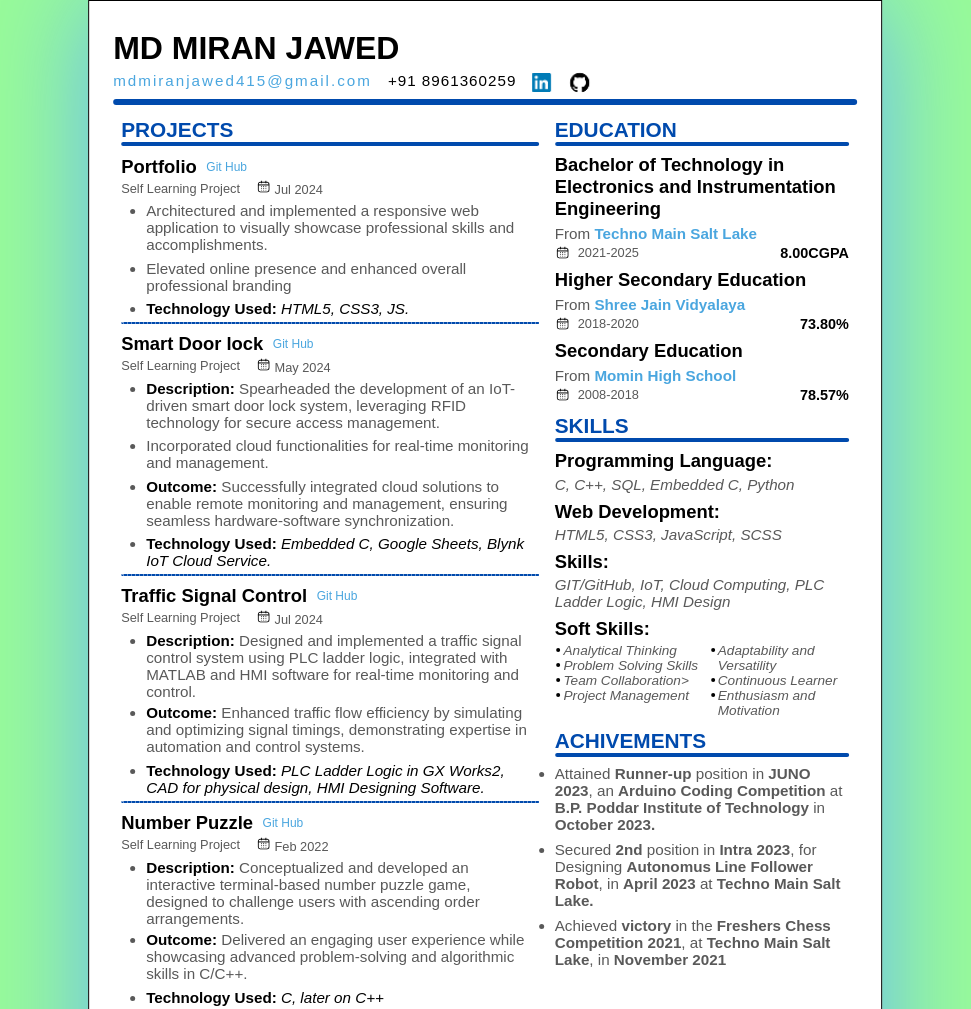
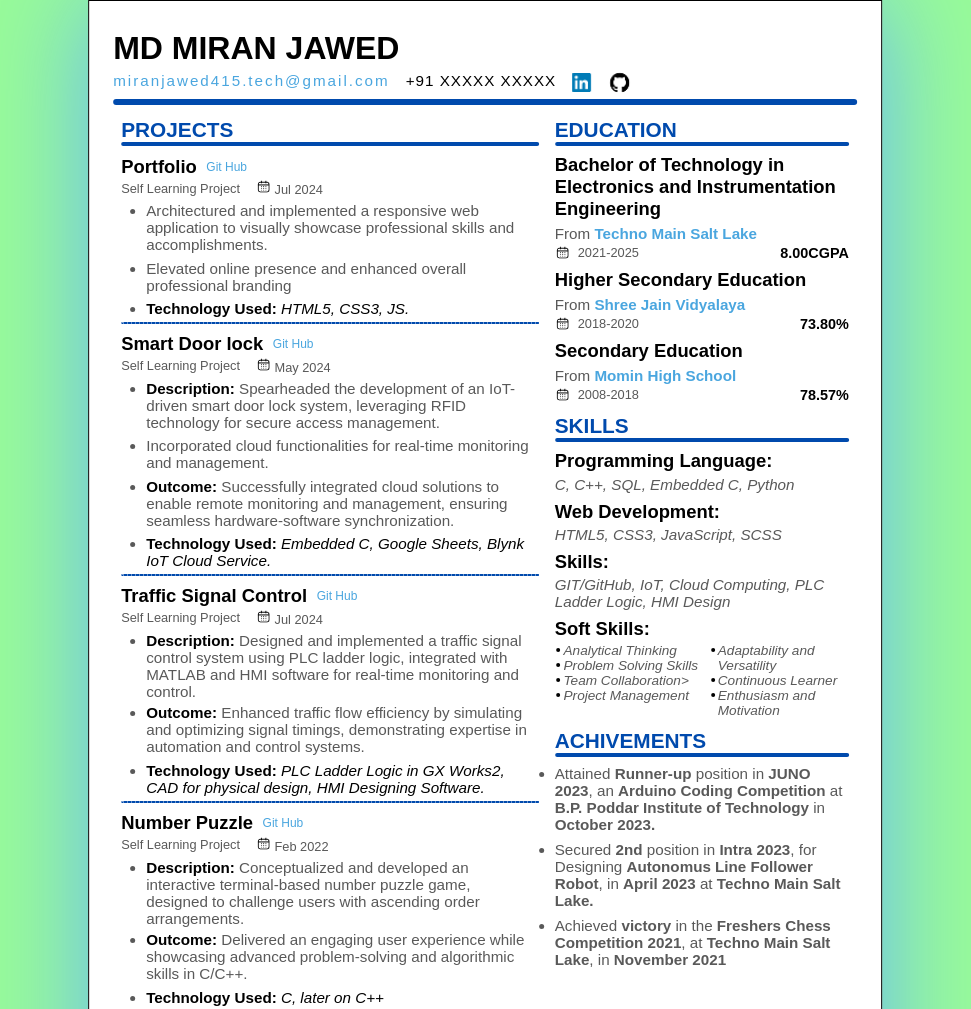
Before and after one commit to miranshub/basic-cv, a plain HTML site: page index.html in a window 1280 px wide. Shown: the top 1009 px of the page, without its empty margins (155-1126 px from the left). Drawn offline with Linux system fonts and the light colour scheme.

Commit message:
minor changes, comments delted, and some links and contact info updated

```diff
--- a/index.html
+++ b/index.html
@@ -23,12 +23,14 @@
         <h1 class="name black bold">Md Miran Jawed</h1>
         <div class="contact-me">
             <span class="email blue">
-                <a href="mailto:mdmiranjawed415@gmail.com" target="_blank">
-                    mdmiranjawed415@gmail.com
+                <a href="mailto:miranjawed415.tech@gmail.com" target="_blank">
+                    miranjawed415.tech@gmail.com
                 </a>
             </span>
             <span class="phone black">
-                <a href="tel:+918961360259" target="_blank">+91 8961360259</a>
+                <!-- <a href="" target="_blank"> -->
+                    +91 XXXXX XXXXX
+                <!-- </a> -->
             </span>
             <span class="icon">
                 <a href="https://www.linkedin.com/in/md-miran-jawed-277972222/" target="_blank">
@@ -223,10 +225,8 @@
                         From <span class="blue bold">Techno Main Salt Lake</span>
                     </div>
                     <div class="edu-footer">
-                        <!-- <div class="edu-period blue"> -->
                         <div class="calander background-pro"></div>
                         <span>2021-2025</span>
-                        <!-- </div> -->
                         <div class="edu-grade black bold">8.00CGPA</div>
                     </div>
                 </div>
@@ -237,10 +237,8 @@
                         From <span class="blue bold">Shree Jain Vidyalaya</span>
                     </div>
                     <div class="edu-footer">
-                        <!-- <div class="edu-period blue"> -->
                         <div class="calander background-pro"></div>
                         <span>2018-2020</span>
-                        <!-- </div> -->
                         <div class="edu-grade black bold">73.80%</div>
                     </div>
                 </div>
@@ -251,10 +249,8 @@
                         From <span class="blue bold">Momin High School</span>
                     </div>
                     <div class="edu-footer">
-                        <!-- <div class="edu-period blue"> -->
                         <div class="calander background-pro"></div>
                         <span>2008-2018</span>
-                        <!-- </div> -->
                         <div class="edu-grade black bold">78.57%</div>
                     </div>
                 </div>
@@ -339,37 +335,3 @@
 </body>
 
 </html>
-
-<!--
-<div class="project">
-    <div class="project-header">
-        <a href="#" target="_blank">
-            <h3 class="heading black bold">Portfolio</h3>
-        </a>
-        <a href="#" target="_blank">
-            <div class="git blue">
-                Git Hub
-            </div>
-        </a>
-    </div>
-    <div class="project-header-sub">
-        <p class="project-type">Self Learning Project</p>
-        <div class="project-date">
-            <div class="calander background-pro"></div>
-            <span>Jul 2024</span>
-        </div>
-    </div>
-    <ul class="project-details">
-        <li class="project-detail">
-            Architectured and implemented a responsive web application
-            to visually showcase professional skills and accomplishments.
-        </li>
-        <li class="project-detail">
-            Elevated online presence and enhanced overall professional branding
-        </li>
-        <li class="project-detail">
-            <div class="technology-used black">Technology Used: <span>HTML5, CSS3, JS.</span></div>
-        </li>
-    </ul>
-</div>
--->
--- a/style/main.css
+++ b/style/main.css
@@ -1,5 +1,4 @@
 main {
-    /* border: 1px solid red; */
     margin-top: .85rem;
 
     display: flex;
```
